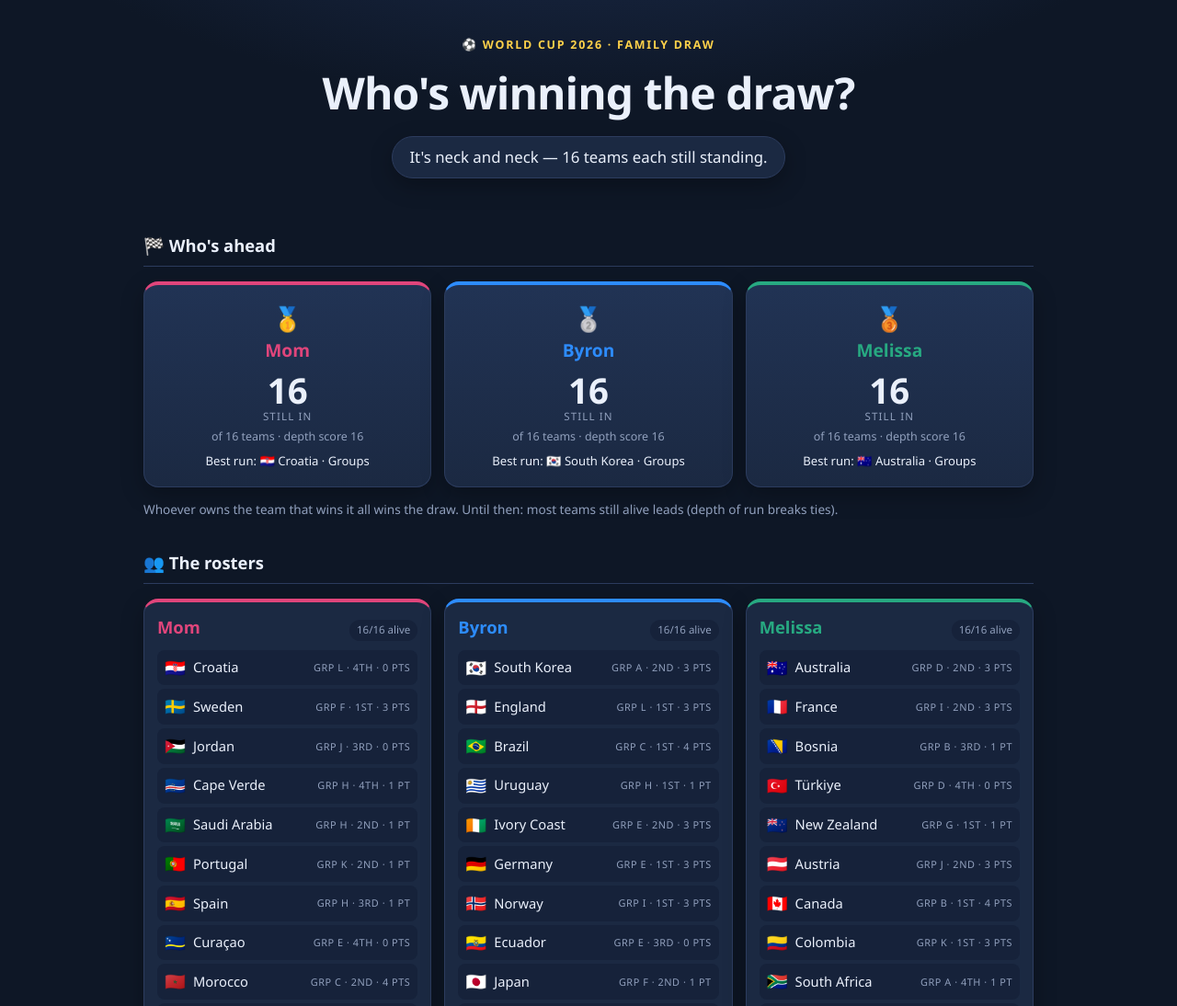
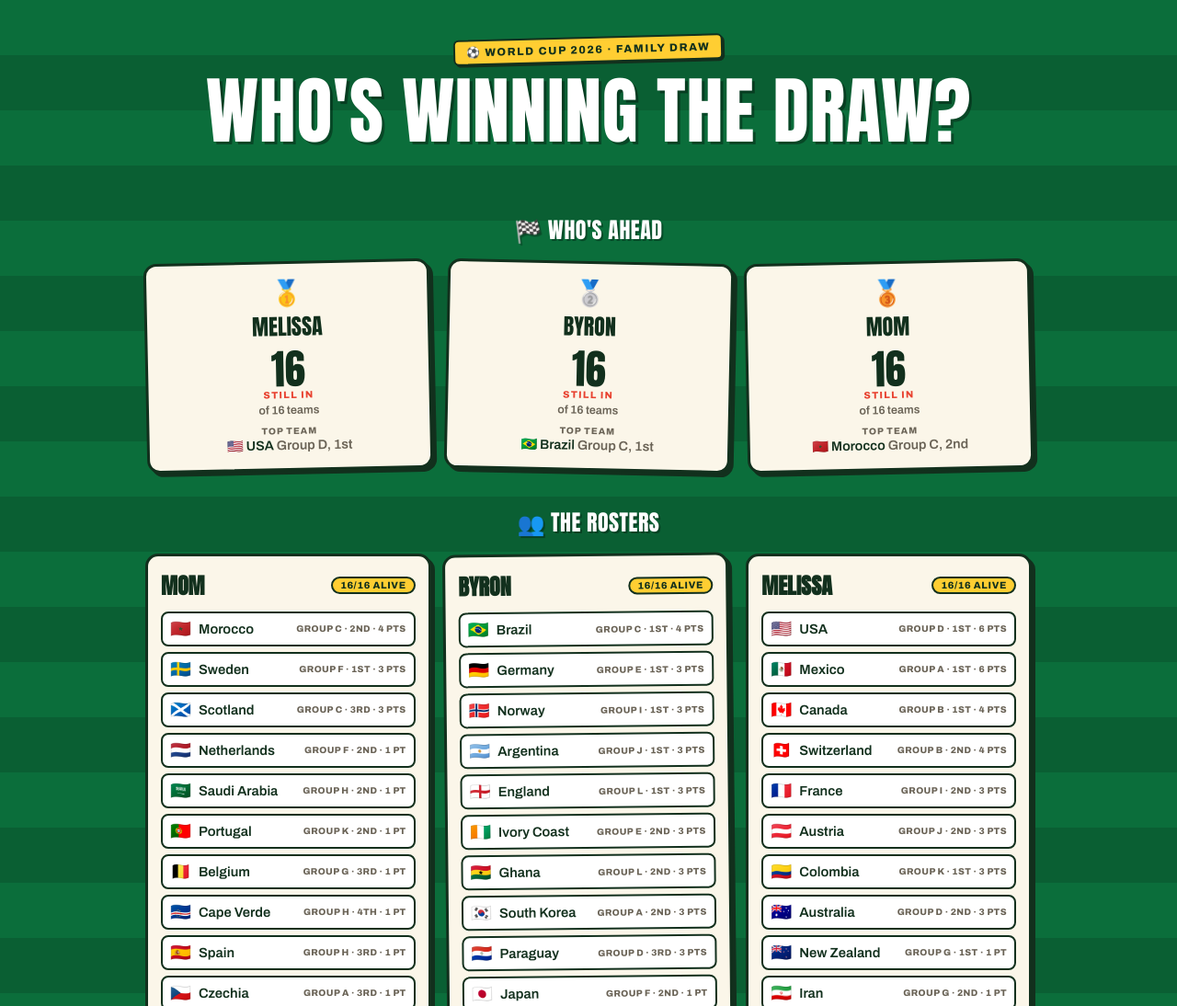
Before and after one commit to byron4113/world-cup-draw, a plain HTML site: page index.html in a window 1280 px wide. Shown: the top 1094 px of the page at 92% size. Drawn offline with Linux system fonts and the light colour scheme.

Commit message:
Redesign: green retro theme + clearer leaderboard/rosters

```diff
--- a/app.js
+++ b/app.js
@@ -86,9 +86,9 @@
 
 // One colour accent per player.
 const OWNER_COLORS = {
-  Mom:     "#e0457b",
-  Byron:   "#2d8cff",
-  Melissa: "#27a981",
+  Mom:     "#e63972", // pink
+  Byron:   "#2563eb", // blue
+  Melissa: "#d6480b", // orange — stands out against the green pitch
 };
 
 /* ============================================================================
@@ -108,6 +108,8 @@
     rank: s.rank ?? null,             // position in group
     points: s.points ?? null,         // group points
     played: s.played ?? null,         // group games played
+    gd: s.gd ?? null,                 // goal difference
+    gf: s.gf ?? null,                 // goals for
   };
 }
 
@@ -132,6 +134,17 @@
   return n + (s[(v - 20) % 10] || s[v] || s[0]);
 }
 
+// Order a player's teams "best first": furthest in the tournament, then most
+// points, then goal difference / goals. Used for sorting rosters and picking
+// each player's top team.
+function bestFirst(a, b) {
+  const da = STAGE_ORDER.indexOf(a.reached), db = STAGE_ORDER.indexOf(b.reached);
+  if (db !== da) return db - da;
+  if ((b.points || 0) !== (a.points || 0)) return (b.points || 0) - (a.points || 0);
+  if ((b.gd || 0) !== (a.gd || 0)) return (b.gd || 0) - (a.gd || 0);
+  return (b.gf || 0) - (a.gf || 0);
+}
+
 function render(live) {
   const teams = TEAMS.map((t) => teamWithStatus(t, live));
   renderLeaderboard(teams, live);
@@ -144,51 +157,56 @@
 function renderLeaderboard(teams, live) {
   const stats = OWNERS.map((owner) => {
     const mine = teams.filter((t) => t.owner === owner);
-    const alive = mine.filter((t) => t.status === "alive");
-    const score = mine.reduce((sum, t) => sum + STAGES[t.reached].score, 0);
-    // Deepest run among this owner's teams (alive teams count for more).
-    const deepest = mine.reduce((best, t) => {
-      const idx = STAGE_ORDER.indexOf(t.reached);
-      return idx > best.idx ? { idx, team: t } : best;
-    }, { idx: -1, team: null });
-    return { owner, total: mine.length, alive: alive.length, score, deepest };
+    const aliveTeams = mine.filter((t) => t.status === "alive");
+    const totalPoints = mine.reduce((s, t) => s + (t.points || 0), 0);
+    const totalGd = mine.reduce((s, t) => s + (t.gd || 0), 0);
+    // "Top team" = their best-placed team, preferring ones still in.
+    const pool = aliveTeams.length ? aliveTeams : mine;
+    const top = [...pool].sort(bestFirst)[0] || null;
+    return { owner, total: mine.length, alive: aliveTeams.length, totalPoints, totalGd, top };
   });
 
-  // Rank: most teams still alive wins; ties broken by depth score.
+  // Rank: most teams still in; ties broken by total points, then goal difference.
   const ranked = [...stats].sort(
-    (a, b) => b.alive - a.alive || b.score - a.score
+    (a, b) => b.alive - a.alive || b.totalPoints - a.totalPoints || b.totalGd - a.totalGd
   );
-  const leader = ranked[0];
-  const isTie = ranked.filter((r) => r.alive === leader.alive && r.score === leader.score).length > 1;
 
   const championOwner = live.champion
     ? (TEAMS.find((t) => t.name === live.champion) || {}).owner
     : null;
 
-  let banner;
-  if (championOwner) {
-    banner = `🏆 <strong>${championOwner}</strong> wins the family draw — ${live.champion} are World Champions!`;
-  } else if (isTie) {
-    banner = `It's neck and neck — ${leader.alive} teams each still standing.`;
-  } else {
-    banner = `<strong>${leader.owner}</strong> is ahead with <strong>${leader.alive}</strong> teams still alive.`;
+  // When the tournament is won, announce the champion above the podium.
+  const banner = $("#banner");
+  if (banner) {
+    banner.innerHTML = championOwner
+      ? `🏆 <strong>${championOwner}</strong> wins the draw — ${live.champion} are World Champions!`
+      : "";
+    banner.style.display = championOwner ? "" : "none";
   }
-  $("#banner").innerHTML = banner;
+
+  // --- Where a player's top team currently stands ---
+  const topLabel = (t) => {
+    if (!t) return "—";
+    let where;
+    if (t.status === "out") where = "out";
+    else if (t.reached === "champion") where = "🏆 champions";
+    else if (t.reached === "group")
+      where = t.group && t.rank ? `Group ${t.group}, ${ordinal(t.rank)}` : "group stage";
+    else where = `into the ${STAGES[t.reached].short}`;
+    return `${t.flag} ${t.name} <span class="top-where">${where}</span>`;
+  };
 
   $("#leaderboard").innerHTML = ranked
     .map((r, i) => {
       const medal = ["🥇", "🥈", "🥉"][i] || "";
       const champ = championOwner === r.owner;
-      const deepestLabel = r.deepest.team
-        ? `${r.deepest.team.flag} ${r.deepest.team.name} · ${STAGES[r.deepest.team.reached].short}`
-        : "—";
       return `
         <div class="podium-card ${champ ? "is-champion" : ""}" style="--accent:${OWNER_COLORS[r.owner]}">
           <div class="podium-rank">${champ ? "🏆" : medal}</div>
           <div class="podium-name">${r.owner}</div>
           <div class="podium-alive"><span class="big">${r.alive}</span><span class="lbl">still in</span></div>
-          <div class="podium-meta">of ${r.total} teams · depth score ${r.score}</div>
-          <div class="podium-deepest">Best run: ${deepestLabel}</div>
+          <div class="podium-meta">of ${r.total} teams</div>
+          <div class="podium-deepest"><span class="top-label">Top team</span>${topLabel(r.top)}</div>
         </div>`;
     })
     .join("");
@@ -198,26 +216,25 @@
 function renderRosters(teams) {
   $("#rosters").innerHTML = OWNERS.map((owner) => {
     const mine = teams.filter((t) => t.owner === owner);
-    // Alive first, then by how far they got.
-    mine.sort((a, b) => {
-      if (a.status !== b.status) return a.status === "alive" ? -1 : 1;
-      return STAGE_ORDER.indexOf(b.reached) - STAGE_ORDER.indexOf(a.reached);
-    });
-    const aliveCount = mine.filter((t) => t.status === "alive").length;
+    // Still-in teams first (best by points/progress), then knocked-out at the bottom.
+    const aliveTeams = mine.filter((t) => t.status === "alive").sort(bestFirst);
+    const outTeams = mine.filter((t) => t.status === "out").sort(bestFirst);
+    const ordered = [...aliveTeams, ...outTeams];
+    const aliveCount = aliveTeams.length;
 
-    const chips = mine
+    const chips = ordered
       .map((t) => {
         const out = t.status === "out";
         let tag;
         if (out) {
-          tag = `out · ${STAGES[t.reached].short}`;
+          tag = "OUT"; // knocked out — drop the group/points clutter
         } else if (t.reached === "group") {
           // Still in the group stage — show live position + points if we have them.
           if (t.group && t.rank) {
             const pts = t.points != null ? ` · ${t.points} pt${t.points === 1 ? "" : "s"}` : "";
-            tag = `Grp ${t.group} · ${ordinal(t.rank)}${pts}`;
+            tag = `Group ${t.group} · ${ordinal(t.rank)}${pts}`;
           } else if (t.group) {
-            tag = `Grp ${t.group}`;
+            tag = `Group ${t.group}`;
           } else {
             tag = STAGES.group.short;
           }
--- a/data.json
+++ b/data.json
@@ -1,5 +1,5 @@
 {
-  "lastUpdated": "2026-06-20T10:11:46.848Z",
+  "lastUpdated": "2026-06-20T10:38:34.670Z",
   "champion": null,
   "teams": {
     "Mexico": {
@@ -702,8 +702,8 @@
       "group": "B",
       "home": "Canada",
       "away": "Bosnia",
-      "hs": 1,
-      "as": 1,
+      "hs": null,
+      "as": null,
       "status": "FINISHED"
     },
     {
--- a/index.html
+++ b/index.html
@@ -12,14 +12,13 @@
   <header class="site-head">
     <div class="kicker">⚽ World Cup 2026 · Family Draw</div>
     <h1>Who's winning the draw?</h1>
-    <p id="banner" class="banner">Loading…</p>
+    <p id="banner" class="banner" style="display:none"></p>
   </header>
 
   <main>
     <section class="block">
       <h2 class="block-title">🏁 Who's ahead</h2>
       <div id="leaderboard" class="leaderboard"></div>
-      <p class="rule-note">Whoever owns the team that wins it all wins the draw. Until then: most teams still alive leads (depth of run breaks ties).</p>
     </section>
 
     <section class="block">
--- a/style.css
+++ b/style.css
@@ -1,203 +1,178 @@
+@import url("https://fonts.googleapis.com/css2?family=Anton&family=Archivo:wght@500;600;800&display=swap");
+
 :root {
-  --bg: #0e1726;
-  --bg-soft: #16223a;
-  --card: #1b2942;
-  --card-2: #213354;
-  --text: #eaf0fb;
-  --muted: #91a0bd;
-  --line: #2c3c5e;
-  --gold: #ffd24a;
-  --radius: 16px;
-  --shadow: 0 8px 24px rgba(0, 0, 0, 0.28);
+  --pitch: #0b6e3b;
+  --pitch-dark: #0a5f33;
+  --cream: #fbf6e9;
+  --ink: #12301d;
+  --gold: #ffce32;
+  --red: #e8412f;
+  --line: rgba(255, 255, 255, 0.9);
 }
 
 * { box-sizing: border-box; }
 
 body {
   margin: 0;
-  font-family: "Segoe UI", system-ui, -apple-system, Roboto, Helvetica, Arial, sans-serif;
-  background:
-    radial-gradient(1200px 600px at 50% -10%, #21345c 0%, transparent 60%),
-    var(--bg);
-  color: var(--text);
-  line-height: 1.45;
+  color: var(--ink);
+  font-family: "Archivo", system-ui, sans-serif;
   -webkit-font-smoothing: antialiased;
+  background-color: var(--pitch);
+  /* mown-pitch stripes */
+  background-image: repeating-linear-gradient(
+    180deg,
+    var(--pitch) 0,
+    var(--pitch) 60px,
+    var(--pitch-dark) 60px,
+    var(--pitch-dark) 120px
+  );
 }
-
-main { max-width: 1000px; margin: 0 auto; padding: 0 16px 48px; }
+main { max-width: 1000px; margin: 0 auto; padding: 0 18px 60px; }
 
 /* ---- Header ---- */
-.site-head {
-  text-align: center;
-  padding: 40px 16px 24px;
-}
+.site-head { text-align: center; padding: 40px 16px 22px; color: #fff; }
 .kicker {
+  display: inline-block;
+  background: var(--gold);
+  color: var(--ink);
+  font-weight: 800;
   text-transform: uppercase;
   letter-spacing: 0.14em;
-  font-size: 0.78rem;
-  color: var(--gold);
-  font-weight: 700;
+  font-size: 0.74rem;
+  padding: 5px 12px;
+  border: 2px solid var(--ink);
+  border-radius: 6px;
+  transform: rotate(-1.5deg);
+  box-shadow: 2px 2px 0 var(--ink);
 }
 .site-head h1 {
-  margin: 8px 0 12px;
-  font-size: clamp(1.8rem, 5vw, 3rem);
-  letter-spacing: -0.02em;
+  font-family: "Anton", sans-serif;
+  font-weight: 400;
+  font-size: clamp(2.6rem, 8vw, 5rem);
+  line-height: 0.95;
+  letter-spacing: 0.01em;
+  margin: 14px 0 14px;
+  color: #fff;
+  text-transform: uppercase;
+  text-shadow: 3px 3px 0 rgba(0, 0, 0, 0.35);
 }
 .banner {
   display: inline-block;
-  margin: 0 auto;
-  background: var(--card);
-  border: 1px solid var(--line);
-  padding: 10px 18px;
-  border-radius: 999px;
-  font-size: 1.05rem;
-  box-shadow: var(--shadow);
+  background: var(--cream);
+  border: 3px solid var(--ink);
+  border-radius: 10px;
+  padding: 8px 18px;
+  font-weight: 600;
+  color: var(--ink);
+  box-shadow: 3px 3px 0 var(--ink);
 }
-.banner strong { color: var(--gold); }
+.banner strong { color: var(--red); }
 
-/* ---- Blocks ---- */
-.block { margin-top: 36px; }
+/* ---- Section titles ---- */
+.block { margin-top: 38px; }
 .block-title {
-  font-size: 1.15rem;
+  font-family: "Anton", sans-serif;
+  font-weight: 400;
+  text-transform: uppercase;
+  letter-spacing: 0.02em;
+  font-size: 1.5rem;
+  color: #fff;
   margin: 0 0 16px;
-  padding-bottom: 8px;
-  border-bottom: 1px solid var(--line);
-}
-.rule-note, .empty {
-  color: var(--muted);
-  font-size: 0.85rem;
-  margin-top: 14px;
+  text-align: center;
+  text-shadow: 2px 2px 0 rgba(0, 0, 0, 0.3);
 }
 
-/* ---- Leaderboard / podium ---- */
-.leaderboard {
-  display: grid;
-  grid-template-columns: repeat(3, 1fr);
-  gap: 14px;
+/* ---- Stickers (podium + rosters) ---- */
+.leaderboard { display: grid; grid-template-columns: repeat(3, 1fr); gap: 16px; }
+.podium-card,
+.roster {
+  background: var(--cream);
+  border: 3px solid var(--ink);
+  border-radius: 14px;
+  box-shadow: 4px 4px 0 var(--ink);
 }
-.podium-card {
-  background: linear-gradient(180deg, var(--card-2), var(--card));
-  border: 1px solid var(--line);
-  border-top: 4px solid var(--accent);
-  border-radius: var(--radius);
-  padding: 18px 16px;
-  text-align: center;
-  box-shadow: var(--shadow);
+.podium-card { text-align: center; padding: 16px 14px; }
+.podium-card:nth-child(odd) { transform: rotate(-1.2deg); }
+.podium-card:nth-child(even) { transform: rotate(1.2deg); }
+.podium-card.is-champion { border-color: var(--gold); box-shadow: 4px 4px 0 var(--gold); }
+.podium-rank { font-size: 1.7rem; }
+.podium-name { font-family: "Anton", sans-serif; font-size: 1.5rem; text-transform: uppercase; margin-top: 2px; }
+.podium-alive .big { font-family: "Anton", sans-serif; font-size: 2.8rem; line-height: 1; display: block; margin-top: 6px; }
+.podium-alive .lbl { display: block; font-size: 0.66rem; font-weight: 800; text-transform: uppercase; letter-spacing: 0.12em; color: var(--red); }
+.podium-meta { font-size: 0.78rem; color: #6a6356; margin-top: 4px; font-weight: 600; }
+.podium-deepest { font-size: 0.9rem; margin-top: 10px; font-weight: 600; }
+.top-label {
+  display: block;
+  font-size: 0.62rem;
+  font-weight: 800;
+  text-transform: uppercase;
+  letter-spacing: 0.1em;
+  color: #6a6356;
+  margin-bottom: 2px;
 }
-.podium-card.is-champion {
-  border-color: var(--gold);
-  box-shadow: 0 0 0 2px var(--gold), var(--shadow);
+.top-where { color: #6a6356; font-weight: 600; }
+
+.rosters { display: grid; grid-template-columns: repeat(3, 1fr); gap: 16px; }
+.roster { padding: 14px; }
+.roster:nth-child(even) { transform: rotate(-0.6deg); }
+.roster-head { display: flex; align-items: center; justify-content: space-between; margin-bottom: 10px; }
+.roster-head h2 { font-family: "Anton", sans-serif; font-size: 1.5rem; text-transform: uppercase; margin: 0; }
+.roster-count {
+  font-size: 0.66rem; font-weight: 800; text-transform: uppercase; letter-spacing: 0.06em;
+  background: var(--gold); color: var(--ink); border: 2px solid var(--ink); border-radius: 999px; padding: 2px 8px;
 }
-.podium-rank { font-size: 1.6rem; }
-.podium-name { font-weight: 700; font-size: 1.2rem; color: var(--accent); margin-top: 2px; }
-.podium-alive { margin: 10px 0 4px; }
-.podium-alive .big { font-size: 2.4rem; font-weight: 800; line-height: 1; }
-.podium-alive .lbl { display: block; font-size: 0.72rem; text-transform: uppercase; letter-spacing: 0.1em; color: var(--muted); }
-.podium-meta { font-size: 0.78rem; color: var(--muted); }
-.podium-deepest { font-size: 0.82rem; margin-top: 8px; color: var(--text); }
-
-/* ---- Rosters ---- */
-.rosters {
-  display: grid;
-  grid-template-columns: repeat(3, 1fr);
-  gap: 14px;
+.team-list { list-style: none; margin: 0; padding: 0; display: flex; flex-direction: column; gap: 6px; }
+.team {
+  display: flex; align-items: center; gap: 8px;
+  padding: 6px 8px;
+  background: #fff;
+  border: 2px solid var(--ink);
+  border-radius: 8px;
 }
-.roster {
-  background: var(--card);
-  border: 1px solid var(--line);
-  border-top: 4px solid var(--accent);
-  border-radius: var(--radius);
-  padding: 14px;
-  box-shadow: var(--shadow);
-}
-.roster-head {
-  display: flex;
-  align-items: baseline;
-  justify-content: space-between;
-  margin-bottom: 10px;
-}
-.roster-head h2 { margin: 0; font-size: 1.15rem; color: var(--accent); }
-.roster-count {
-  font-size: 0.72rem;
-  color: var(--muted);
-  background: var(--bg-soft);
-  padding: 3px 8px;
+.team-flag { font-size: 1.15rem; }
+.team-name { flex: 1; font-weight: 600; font-size: 0.92rem; }
+.team-tag { font-size: 0.62rem; font-weight: 800; text-transform: uppercase; letter-spacing: 0.04em; color: #6a6356; white-space: nowrap; }
+.team.is-out { opacity: 0.7; background: #efe9da; }
+.team.is-out .team-name { text-decoration: line-through; color: #6a6356; }
+.team.is-out .team-tag {
+  color: #fff;
+  background: var(--red);
+  font-weight: 800;
+  letter-spacing: 0.08em;
+  padding: 1px 7px;
   border-radius: 999px;
 }
-.team-list { list-style: none; margin: 0; padding: 0; display: flex; flex-direction: column; gap: 4px; }
-.team {
-  display: flex;
-  align-items: center;
-  gap: 8px;
-  padding: 6px 8px;
-  border-radius: 8px;
-  background: var(--bg-soft);
+
+/* ---- Fixtures as stickers ---- */
+.fixtures { display: flex; flex-direction: column; gap: 8px; }
+.fx-head { font-family: "Anton", sans-serif; font-size: 1.05rem; text-transform: uppercase; color: #fff; margin: 14px 0 6px; text-align: center; text-shadow: 1px 1px 0 rgba(0,0,0,0.3); }
+.fx-head:first-child { margin-top: 0; }
+.fixture {
+  display: grid; grid-template-columns: 92px 1fr auto 1fr; align-items: center; gap: 10px;
+  background: var(--cream); border: 3px solid var(--ink); border-radius: 10px; padding: 9px 14px;
+  box-shadow: 3px 3px 0 var(--ink);
 }
-.team-flag { font-size: 1.15rem; }
-.team-name { flex: 1; font-size: 0.92rem; }
-.team-tag {
-  font-size: 0.68rem;
-  color: var(--muted);
-  text-transform: uppercase;
-  letter-spacing: 0.05em;
-}
-.team.is-out { opacity: 0.45; }
-.team.is-out .team-name { text-decoration: line-through; }
-.team.is-out .team-tag { color: #ff8b8b; }
-
-/* ---- Fixtures ---- */
-.fixtures { display: flex; flex-direction: column; gap: 8px; }
-.fx-head {
-  font-size: 0.78rem;
-  text-transform: uppercase;
-  letter-spacing: 0.1em;
-  color: var(--muted);
-  margin: 14px 0 2px;
-}
-.fx-head:first-child { margin-top: 0; }
-.fixture.live { border-color: #ff5d5d; box-shadow: 0 0 0 1px #ff5d5d33; }
-.live-dot { color: #ff5d5d; font-weight: 700; font-size: 0.72rem; animation: pulse 1.4s ease-in-out infinite; }
-@keyframes pulse { 0%, 100% { opacity: 1; } 50% { opacity: 0.4; } }
-.fixture {
-  display: grid;
-  grid-template-columns: 92px 1fr auto 1fr;
-  align-items: center;
-  gap: 10px;
-  background: var(--card);
-  border: 1px solid var(--line);
-  border-radius: 12px;
-  padding: 10px 14px;
-}
-.fixture.done { opacity: 0.85; }
-.fx-when { font-size: 0.74rem; color: var(--muted); }
-.fx-team { display: flex; align-items: center; gap: 8px; font-size: 0.95rem; }
+.fixture.live { border-color: var(--red); box-shadow: 3px 3px 0 var(--red); }
+.fx-when { font-size: 0.72rem; font-weight: 700; text-transform: uppercase; color: #6a6356; }
+.fx-team { display: flex; align-items: center; gap: 8px; font-weight: 600; }
 .fx-team.home { justify-content: flex-start; }
 .fx-team.away { justify-content: flex-end; }
 .fx-mid { text-align: center; }
-.score { font-weight: 800; font-size: 1.05rem; }
-.vs { color: var(--muted); font-size: 0.8rem; }
+.score { font-family: "Anton", sans-serif; font-size: 1.2rem; }
+.vs { color: #6a6356; font-size: 0.8rem; font-weight: 700; }
+.live-dot { color: var(--red); font-weight: 800; }
 .who {
-  font-size: 0.62rem;
-  font-weight: 700;
-  color: #fff;
-  padding: 2px 6px;
-  border-radius: 999px;
-  white-space: nowrap;
+  font-size: 0.6rem; font-weight: 800; color: #fff; padding: 2px 6px;
+  border: 2px solid var(--ink); border-radius: 999px; white-space: nowrap;
 }
 
 /* ---- Footer ---- */
-.site-foot {
-  text-align: center;
-  color: var(--muted);
-  font-size: 0.78rem;
-  padding: 24px 16px 40px;
-}
+.site-foot { text-align: center; color: rgba(255,255,255,0.85); font-size: 0.8rem; font-weight: 600; padding: 26px 16px 44px; }
 
-/* ---- Mobile ---- */
 @media (max-width: 720px) {
   .leaderboard { grid-template-columns: 1fr; }
   .rosters { grid-template-columns: 1fr; }
+  .podium-card, .roster { transform: none; }
   .fixture { grid-template-columns: 64px 1fr auto 1fr; padding: 8px 10px; gap: 6px; }
-  .fx-team { font-size: 0.85rem; }
   .who { display: none; }
 }
```
